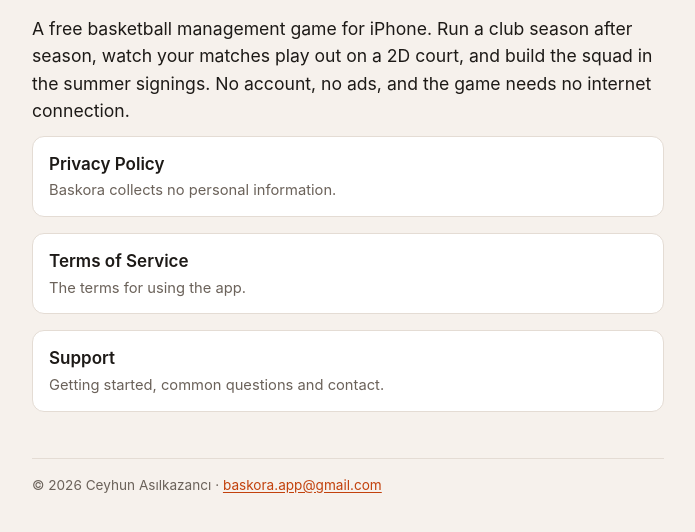
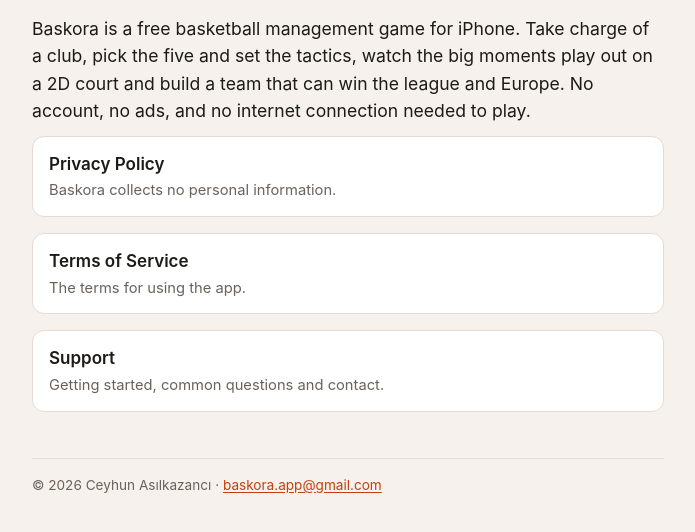
Before and after one commit to baskoraapp/baskora, a plain HTML site: page index.html in a window 1280 px wide. Shown: the part 186-718 px from the top of the page, without its empty margins (292-987 px from the left). Drawn offline with Linux system fonts and the light colour scheme.

Commit message:
Update index.html

```diff
--- a/index.html
+++ b/index.html
@@ -4,7 +4,7 @@
 <meta charset="utf-8">
 <meta name="viewport" content="width=device-width, initial-scale=1, viewport-fit=cover">
 <title>Baskora</title>
-<meta name="description" content="Baskora, a free basketball management game for iPhone: privacy policy, terms of service and support.">
+<meta name="description" content="Baskora, a free basketball management game for iPhone: take charge of a club and watch the big moments on a 2D court. Privacy policy, terms of service and support.">
 <link rel="icon" type="image/png" href="favicon.png">
 <link rel="apple-touch-icon" href="icon-192.png">
 <link rel="stylesheet" href="style.css">
@@ -25,7 +25,7 @@
       <img src="icon-192.png" alt="The Baskora app icon: a basketball with a B on it">
       <h1>Baskora</h1>
     </div>
-    <p class="lead">A free basketball management game for iPhone. Run a club season after season, watch your matches play out on a 2D court, and build the squad in the summer signings. No account, no ads, and the game needs no internet connection.</p>
+    <p class="lead">Baskora is a free basketball management game for iPhone. Take charge of a club, pick the five and set the tactics, watch the big moments play out on a 2D court and build a team that can win the league and Europe. No account, no ads, and no internet connection needed to play.</p>
 
     <ul class="links">
       <li><a href="privacy.html">Privacy Policy<span>Baskora collects no personal information.</span></a></li>
```
